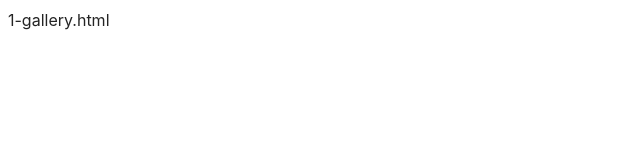
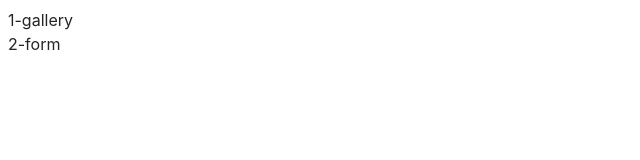
Before and after one commit to YakymenkoOleksandr/goit-js-hw-09.3, a website built with Vite: page src/index.html in a window 1280 px wide. Shown: the whole page, without its empty margins (0-640 px from the left). Built offline with nearby package versions, Linux system fonts and the light colour scheme.

Commit message:
addcomit1

```diff
--- a/src/index.html
+++ b/src/index.html
@@ -9,8 +9,8 @@
   </head>
   <body>
     <ul>
-      <li><a href="./1-gallery.html">1-gallery.html</a></li>
-      <li><a href="./2-form.html"></a></li>
+      <li><a href="./1-gallery.html">1-gallery</a></li>
+      <li><a href="./2-form.html">2-form</a></li>
     </ul>
   </body>
 </html>
```
